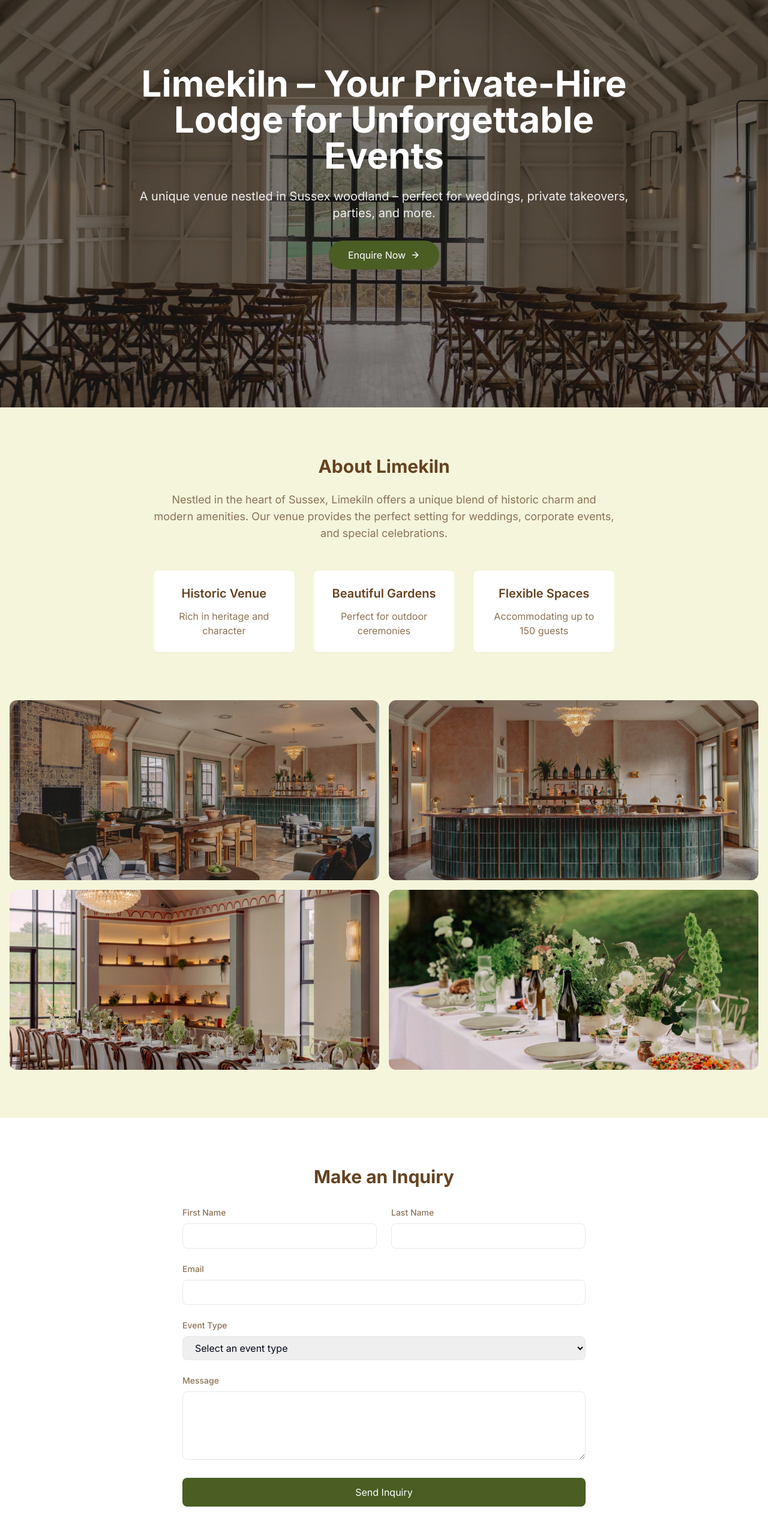
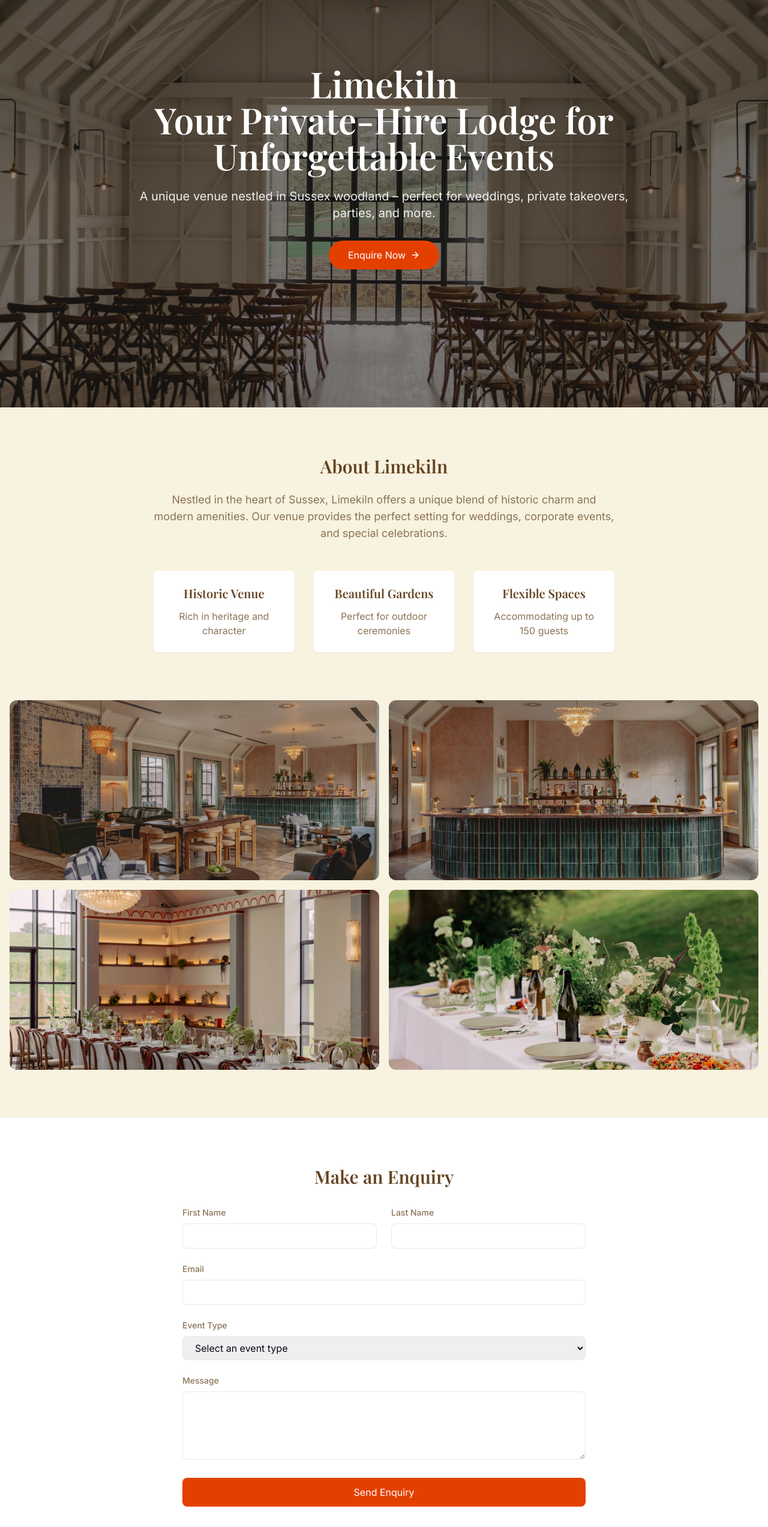
Before and after one commit to mattboostkit/limequery-landing-bloom, a React (Vite) app: page / in a window 1280 px wide. Shown: the part 121-2666 px from the top of the page at 60% size. Built offline with nearby package versions, Linux system fonts and the light colour scheme.

Commit message:
Update styling and wording
Updated wording to use "Enquiry" instead of "Inquiry".  Adjusted header text styling and colors, and updated the About section's background color.  Also changed button colors.

```diff
--- a/src/components/About.tsx
+++ b/src/components/About.tsx
@@ -1,7 +1,6 @@
-
 export const About = () => {
   return (
-    <section className="py-20 bg-limekiln-beige">
+    <section className="py-20 bg-[#F8F2E0]">
       <div className="container mx-auto px-4">
         <div className="max-w-3xl mx-auto text-center">
           <h2 className="text-3xl font-bold text-limekiln-earth mb-6">About Limekiln</h2>
--- a/src/components/Contact.tsx
+++ b/src/components/Contact.tsx
@@ -1,11 +1,11 @@
 
 export const Contact = () => {
   return (
-    <section id="inquiry" className="py-20 bg-white">
+    <section id="enquiry" className="py-20 bg-white">
       <div className="container mx-auto px-4">
         <div className="max-w-2xl mx-auto">
           <h2 className="text-3xl font-bold text-center text-limekiln-earth mb-8">
-            Make an Inquiry
+            Make an Enquiry
           </h2>
           <form className="space-y-6">
             <div className="grid grid-cols-1 md:grid-cols-2 gap-6">
@@ -59,9 +59,9 @@ export const Contact = () => {
             </div>
             <button
               type="submit"
-              className="w-full bg-limekiln-green text-white py-3 rounded-lg transition-colors hover:bg-limekiln-green/90"
+              className="w-full bg-[#E34000] text-white py-3 rounded-lg transition-colors hover:bg-[#E34000]/90"
             >
-              Send Inquiry
+              Send Enquiry
             </button>
           </form>
         </div>
--- a/src/components/Hero.tsx
+++ b/src/components/Hero.tsx
@@ -16,14 +16,16 @@ export const Hero = () => {
       <div className="relative h-full flex items-center justify-center text-center">
         <div className="max-w-4xl px-4 animate-fade-down">
           <h1 className="text-4xl md:text-6xl font-bold text-white mb-6">
-            Limekiln – Your Private-Hire Lodge for Unforgettable Events
+            Limekiln
+            <br />
+            Your Private-Hire Lodge for Unforgettable Events
           </h1>
           <p className="text-xl text-white/90 mb-8">
             A unique venue nestled in Sussex woodland – perfect for weddings, private takeovers, parties, and more.
           </p>
           <button
-            onClick={() => document.getElementById('inquiry')?.scrollIntoView({ behavior: 'smooth' })}
-            className="group inline-flex items-center gap-2 bg-limekiln-green text-white px-8 py-3 rounded-full transition-all duration-300 hover:bg-limekiln-green/90"
+            onClick={() => document.getElementById('enquiry')?.scrollIntoView({ behavior: 'smooth' })}
+            className="group inline-flex items-center gap-2 bg-[#E34000] text-white px-8 py-3 rounded-full transition-all duration-300 hover:bg-[#E34000]/90"
           >
             Enquire Now
             <ArrowRight className="w-4 h-4 transition-transform group-hover:translate-x-1" />
--- a/src/index.css
+++ b/src/index.css
@@ -1,5 +1,5 @@
 
-@import url('https://fonts.googleapis.com/css2?family=Inter:wght@400;500;600;700&display=swap');
+@import url('https://fonts.googleapis.com/css2?family=Playfair+Display:wght@600&family=Inter:wght@400;500;600;700&display=swap');
 
 @tailwind base;
 @tailwind components;
@@ -8,6 +8,13 @@
 @layer base {
   html {
     scroll-behavior: smooth;
+  }
+
+  h1, h2, h3, h4, h5, h6 {
+    font-family: 'Playfair Display', serif;
+  }
+
+  body {
     font-family: 'Inter', sans-serif;
   }
 
```
